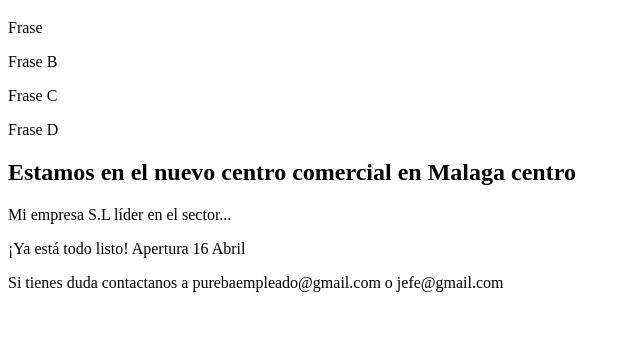
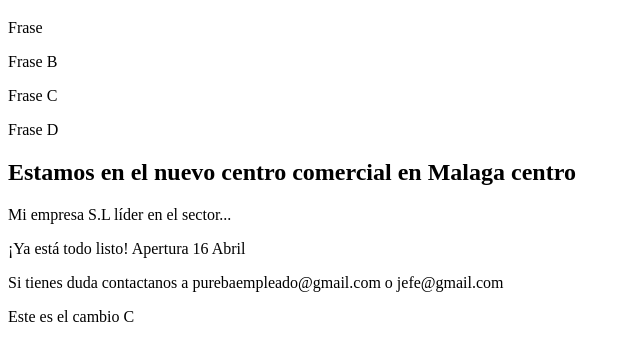
Before and after one commit to SESIOM5/PRACTICA_GIT, a plain HTML site: page index.html in a window 1280 px wide. Shown: the part 61-422 px from the top of the page, without its empty margins (0-640 px from the left). Drawn offline with Linux system fonts and the light colour scheme.

Commit message:
Aplica cambio C

```diff
--- a/index.html
+++ b/index.html
@@ -16,5 +16,6 @@
 
     <p>¡Ya está todo listo! Apertura 16 Abril</p>
     <p>Si tienes duda contactanos a purebaempleado@gmail.com o jefe@gmail.com</p>
+    <p>Este es el cambio C</p>
 </body>
 </html>
```
